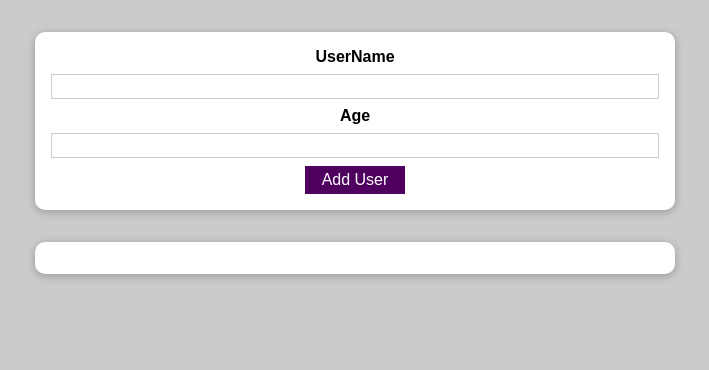
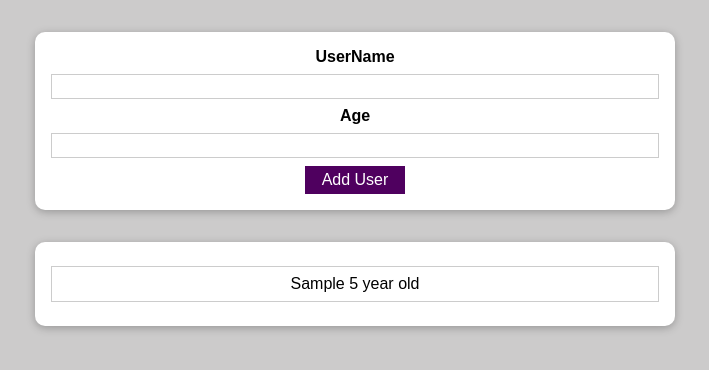
Before and after one commit to sarveshhome/ReactPracticeApp, a React (Create React App) app: page / in a window 1280 px wide. Both pictures are taken after typing "Sample", "5" into the empty fields and a click on the button "Add User". Shown: the top 370 px of the page, without its empty margins (285-994 px from the left). Built offline with nearby package versions, Linux system fonts and the light colour scheme.

Commit message:
List users State

```diff
--- a/src/App.js
+++ b/src/App.js
@@ -1,13 +1,22 @@
+import React,{useState} from 'react';
 import logo from './logo.svg';
 import './App.css';
 import AddUser  from './Users/AddUser';
 import UserList from './Users/UserList';
 function App() {
+  const [usersList,setUsersList] = useState([]);
+
+  const addUserHandler = (uName,uAge) => {
+      setUsersList((preUsersList)=>{
+          return [...preUsersList,{name:uName,age:uAge,id:Math.random().toString()}];
+      });
+  };
+
   return (
-    <div className="App">
-     <AddUser></AddUser>
-     <UserList users={[]}></UserList>
-    </div>
+      <div className="App">
+        <AddUser onAddUser={addUserHandler}/>
+        <UserList users={usersList}/>
+      </div>
   );
 }
 
--- a/src/Users/AddUser.js
+++ b/src/Users/AddUser.js
@@ -19,6 +19,7 @@ const addUserHandle = (event) => {
         return;
       }
     console.log(enteredUsername,enteredAge);
+    props.onAddUser(enteredUsername,enteredAge);
     setEnteredUsername('');
     setEnteredAge('');
 }
--- a/src/Users/UserList.js
+++ b/src/Users/UserList.js
@@ -10,7 +10,7 @@ const UserList =(props) =>{
         <Card className={classes.users}>
         <ul>
             {props.users.map((user)=>(
-            <li>{user.name} {user.age} year old</li>
+            <li key={user.id}>{user.name} {user.age} year old</li>
             ))}
         </ul>
         </Card>
```
Also changed, not shown: 23 other files (tests, documents, lock files or other folders).
